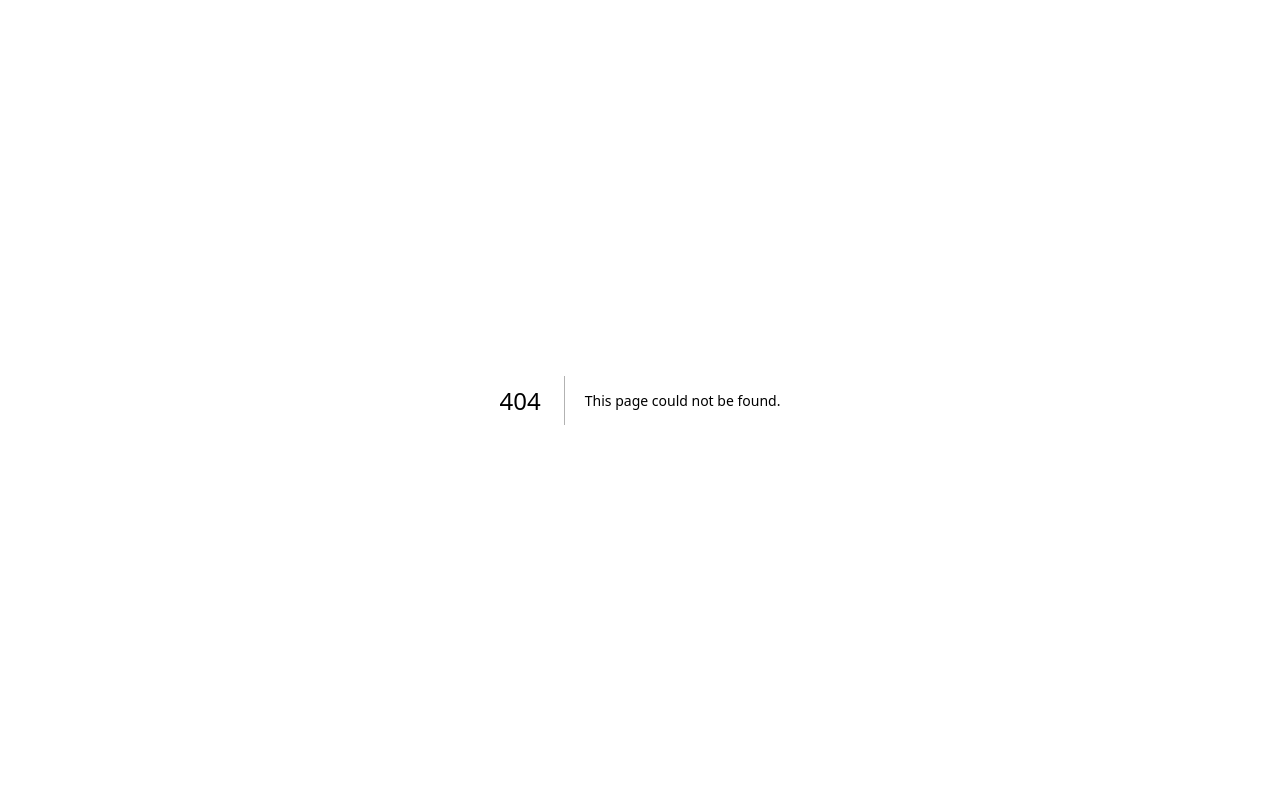
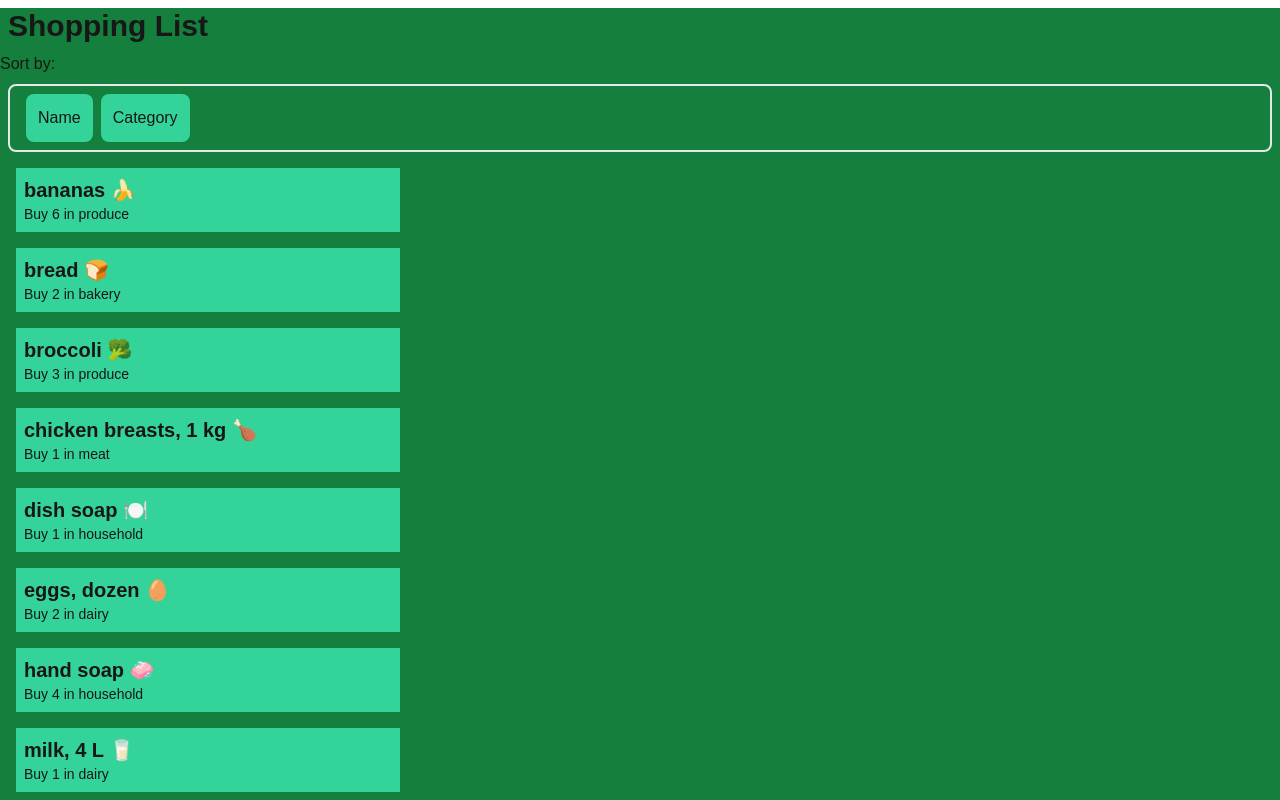
Before and after one commit to MaximilianBradford/cprg306-assignments, a Next.js app: page /week-6 in a window 1280 px wide. Before the commit this address had no page. Shown: the top 800 px of the page. Built offline with nearby package versions, Linux system fonts and the light colour scheme.

Commit message:
week-6 commit

```diff
--- a/app/page.js
+++ b/app/page.js
@@ -24,6 +24,11 @@ export default function Home() {
           <Link href="\week-5">Demo link</Link>
       </li>
 
+      <p>Week 6 Repo is below v</p>
+      <li>
+          <Link href="\week-6">Demo link</Link>
+      </li>
+
 
   </div>
   );
--- /dev/null
+++ b/app/week-6/item-list.js
@@ -0,0 +1,36 @@
+"use client";
+import Item from "./item.js";
+import React, { useState } from "react";
+import file from "./items.json" with { type: "json" };
+
+
+
+export default function ItemList() {
+    const [sortBy, setSortBy] = useState("name");
+    const [ Array, setArray] = useState(Object.values(file));
+
+    const sortedItems = [...Array].sort((a, b) => {
+      if (sortBy === "name") {
+        return a.name.localeCompare(b.name);
+      } else {
+        return a.category.localeCompare(b.category);
+      }
+    });
+
+        return(
+            <div>
+                <label>Sort by:</label>
+                <div className="sort-buttons border-2 p-2 m-2 rounded-lg">
+                <button onClick={() => {setSortBy("name")}} class = "flex-1 bg-emerald-400 hover:bg-emerald-300 disabled:bg-emerald-100 ml-2 p-3 rounded-lg">Name</button>
+                <button onClick={() => {setSortBy("category")}} class = "flex-1 bg-emerald-400 hover:bg-emerald-300 disabled:bg-emerald-100  ml-2 p-3 rounded-lg">Category</button>
+                </div>
+            <ul>
+                {sortedItems.map(item => (
+                    <li key={item.id} className="p-2 m-4 bg-emerald-400 max-w-sm">
+                        <Item name={item.name} category={item.category} quantity={item.quantity}/>
+                    </li>
+                ))}
+            </ul>
+          </div>
+        );
+}
--- /dev/null
+++ b/app/week-6/item.js
@@ -0,0 +1,10 @@
+
+export default function Item (props) {
+  return (
+    <div>
+      <h1 className="text-xl font-bold text-left">{props.name}</h1>
+      <p className="text-sm text-left">Buy {props.quantity} in {props.category}</p>
+    </div>
+
+  );
+}
--- /dev/null
+++ b/app/week-6/items.json
@@ -0,0 +1,74 @@
+[
+    {
+      "id": "1h2GJKH12gkHG31h1H",
+      "name": "milk, 4 L 🥛",
+      "quantity": 1,
+      "category": "dairy"
+    },
+    {
+      "id": "2KJH3k2j3H1k2J3K1H",
+      "name": "bread 🍞",
+      "quantity": 2,
+      "category": "bakery"
+    },
+    {
+      "id": "3h2KJH3k2j3H1k2J3",
+      "name": "eggs, dozen 🥚",
+      "quantity": 2,
+      "category": "dairy"
+    },
+    {
+      "id": "4k2J3K1H2GJKH12gk",
+      "name": "bananas 🍌",
+      "quantity": 6,
+      "category": "produce"
+    },
+    {
+      "id": "5H1h1H2KJH3k2j3H",
+      "name": "broccoli 🥦",
+      "quantity": 3,
+      "category": "produce"
+    },
+    {
+      "id": "6H1k2J3K1H2GJKH1",
+      "name": "chicken breasts, 1 kg 🍗",
+      "quantity": 1,
+      "category": "meat"
+    },
+    {
+      "id": "7gkHG31h1H2KJH3k",
+      "name": "pasta sauce 🍝",
+      "quantity": 3,
+      "category": "canned goods"
+    },
+    {
+      "id": "8j3H1k2J3K1H2GJK",
+      "name": "spaghetti, 454 g 🍝",
+      "quantity": 2,
+      "category": "dry goods"
+    },
+    {
+      "id": "9H12gkHG31h1H2KJ",
+      "name": "toilet paper, 12 pack 🧻",
+      "quantity": 1,
+      "category": "household"
+    },
+    {
+      "id": "10H3k2j3H1k2J3K1",
+      "name": "paper towels, 6 pack",
+      "quantity": 1,
+      "category": "household"
+    },
+    {
+      "id": "11k2J3K1H2GJKH12",
+      "name": "dish soap 🍽️",
+      "quantity": 1,
+      "category": "household"
+    },
+    {
+      "id": "12GJKH12gkHG31h1",
+      "name": "hand soap 🧼",
+      "quantity": 4,
+      "category": "household"
+    }
+  ]
--- /dev/null
+++ b/app/week-6/page.js
@@ -0,0 +1,13 @@
+//import ItemList from "./item-list.js";
+
+
+import ItemList from "./item-list.js";
+
+export default function Page() {
+    return (
+      <main className = "bg-green-700">
+        <h2 className ="text-3xl font-bold m-2 border- ">Shopping List</h2>
+        <ItemList />
+      </main>
+    );
+  }
```
